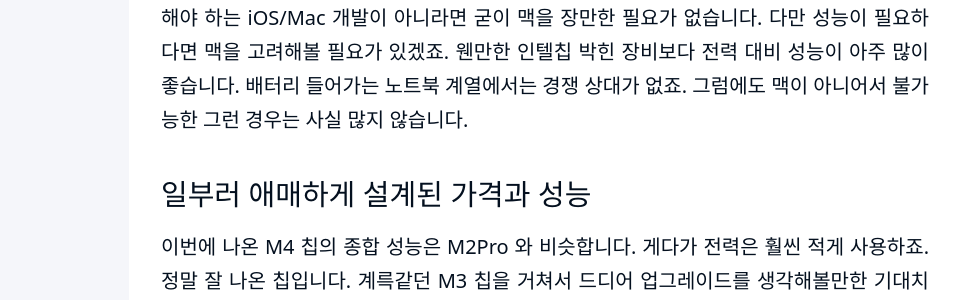
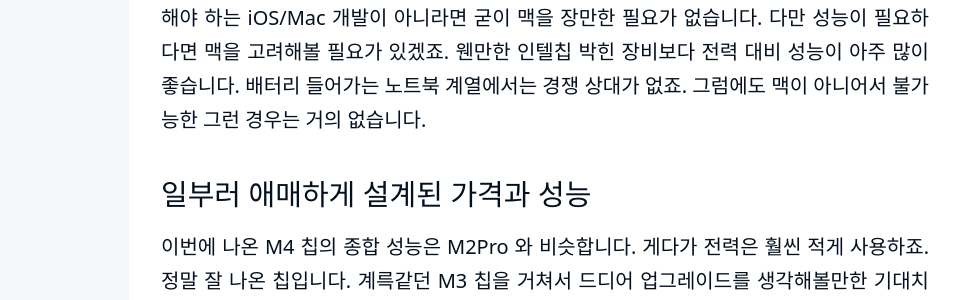
Before and after one commit to kiroshin/kiroshin.github.io, a Jekyll site: the page built from _posts/2025-03-24-macbook_for_dev.md, in a window 1280 px wide and 900 px high, scrolled down 553 px. Shown: the part 324-624 px from the top of the window, without its empty margins (191-1151 px from the left). Built offline with Jekyll 4.4.1, drawn with Linux system fonts in a browser that asks for light colours; some of the changed text lies outside the part shown.

Commit message:
Update 2025-03-24-macbook_for_dev.md

```diff
--- a/_posts/2025-03-24-macbook_for_dev.md
+++ b/_posts/2025-03-24-macbook_for_dev.md
@@ -10,7 +10,7 @@ math: false
 
 노트북을 교체하려고 여러 방면으로 알아보고 있습니다. 개인 돈으로 장비를 사야 하기 때문에 지출 금액이 큰 부담으로 다가옵니다. 자금이 넉넉하면 끝 없이 사양을 올리겠지만 그럴 수가 없습니다. 이번에 두루두루 찾아보니, 대부분 리뷰를 하는 분들이 유튜버인 것 같습니다. 영상작업 위주로 평가하다 보니 개발 머신 선택에 판단이 흐려집니다. 어찌나 고사양을 언급하시는지...
 
-자신에게 어떤 장비가 필요한지 고민해봐야 합니다. 저는 iOS 개발 때문에 어쩔 수 없이 맥을 사용하지만, 정말로 많은 개발자들이 맥이 아닌 윈도우에서 작업하고 있습니다. xcode 로 빌드해야 하는 iOS/Mac 개발이 아니라면 굳이 맥을 장만한 필요가 없습니다. 다만 성능이 필요하다면 맥을 고려해볼 필요가 있겠죠. 웬만한 인텔칩 박힌 장비보다 전력 대비 성능이 아주 많이 좋습니다. 배터리 들어가는 노트북 계열에서는 경쟁 상대가 없죠. 그럼에도 맥이 아니어서 불가능한 그런 경우는 사실 많지 않습니다.
+자신에게 어떤 장비가 필요한지 고민해봐야 합니다. 저는 iOS 개발 때문에 어쩔 수 없이 맥을 사용하지만, 정말로 많은 개발자들이 맥이 아닌 윈도우에서 작업하고 있습니다. xcode 로 빌드해야 하는 iOS/Mac 개발이 아니라면 굳이 맥을 장만한 필요가 없습니다. 다만 성능이 필요하다면 맥을 고려해볼 필요가 있겠죠. 웬만한 인텔칩 박힌 장비보다 전력 대비 성능이 아주 많이 좋습니다. 배터리 들어가는 노트북 계열에서는 경쟁 상대가 없죠. 그럼에도 맥이 아니어서 불가능한 그런 경우는 거의 없습니다.
 
 
 ## 일부러 애매하게 설계된 가격과 성능
```
